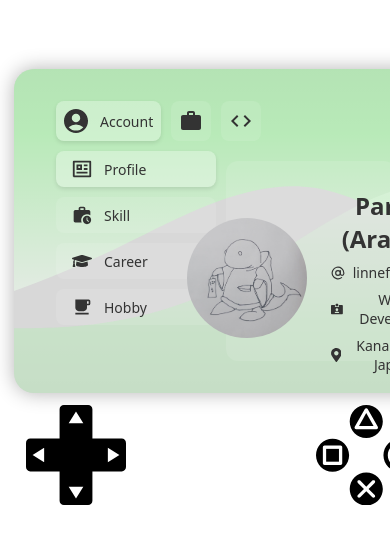
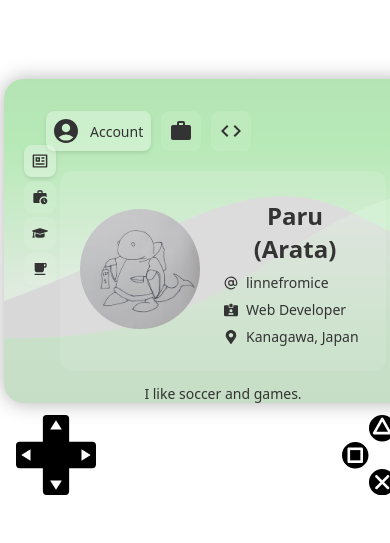
Before and after one commit to linnefromice/portfolio_two, a React (Vite) app: page / in a window 390 px wide. Shown: the part 135-678 px from the top of the page. Built offline with nearby package versions, Linux system fonts and the light colour scheme.

Commit message:
make the submenu-btns smaller & fix cross-key,ps-btns

```diff
--- a/src/App.css
+++ b/src/App.css
@@ -141,41 +141,64 @@
 
 @media (max-width: 768px) {
   #root {
-    padding: 1rem;
+    padding: 0.5rem;
   }
 
   .game-console {
     flex-direction: column;
     gap: 12px;
-    padding: 10px;
+    padding: 8px;
   }
 
   .screen-container {
     width: 100%;
-    padding: 20px;
+    padding: 16px;
     min-height: 400px;
+    order: 1;
   }
 
-  .controllers-container {
+  .controller {
+    width: 100px;
+    order: 2;
+  }
+
+  .game-console {
+    display: flex;
+    flex-direction: column;
+  }
+
+  .controller.left,
+  .controller.right {
+    margin: 0;
+  }
+
+  .game-console > .controller.left,
+  .game-console > .controller.right {
+    display: none;
+  }
+
+  .game-console::after {
+    content: "";
     display: flex;
     justify-content: space-between;
-    align-items: center;
     width: 100%;
     max-width: 400px;
     margin: 0 auto;
+    padding: 0 16px;
+    order: 3;
   }
 
-  .controller {
-    width: 120px;
+  .game-console::after {
+    content: "";
+    display: flex;
+    gap: 20px;
   }
 
-  .controller.left img,
-  .controller.right img {
-    transform: none;
-  }
-
-  .controller:hover img {
-    transform: scale(1.1);
+  .game-console::after {
+    content: "";
+    background: url("./assets/button_left.svg") left center / 100px no-repeat,
+      url("./assets/button_right.svg") right center / 100px no-repeat;
+    height: 100px;
   }
 }
 
@@ -185,7 +208,9 @@
     min-height: 300px;
   }
 
-  .controller {
-    width: 100px;
+  .game-console::after {
+    padding: 0 8px;
+    background-size: 80px;
+    height: 80px;
   }
 }
--- a/src/App.tsx
+++ b/src/App.tsx
@@ -6,6 +6,9 @@ import Menus from "./ui/Menus";
 const App = () => {
   return (
     <div className="game-console flex-center">
+      <div className="controller left">
+        <img src={buttonLeft} alt="Left Controller" />
+      </div>
       <div className="screen-container">
         <div className="stream-background">
           <div className="stream-top" />
@@ -15,13 +18,8 @@ const App = () => {
           <Menus />
         </div>
       </div>
-      <div className="controllers-container">
-        <div className="controller left">
-          <img src={buttonLeft} alt="Left Controller" />
-        </div>
-        <div className="controller right">
-          <img src={buttonRight} alt="Right Controller" />
-        </div>
+      <div className="controller right">
+        <img src={buttonRight} alt="Right Controller" />
       </div>
     </div>
   );
--- a/src/ui/Account/Account.css
+++ b/src/ui/Account/Account.css
@@ -85,3 +85,53 @@
     transform: translateY(0);
   }
 }
+
+@media (max-width: 768px) {
+  .submenu-container {
+    left: 8px;
+    top: 60px;
+    padding: 4px;
+  }
+
+  .submenu-item {
+    padding: 8px;
+    min-width: auto;
+    width: 40px;
+    height: 40px;
+    justify-content: center;
+  }
+
+  /* ラベルを非表示 */
+  .submenu-label {
+    display: none;
+  }
+
+  /* アイコンのサイズと位置を調整 */
+  .submenu-icon {
+    margin: 0;
+  }
+
+  /* アニメーションの調整 */
+  .submenu-item:hover {
+    transform: scale(1.1);
+  }
+}
+
+@media (max-width: 480px) {
+  .submenu-container {
+    left: 4px;
+    top: 50px;
+  }
+
+  .submenu-item {
+    width: 32px;
+    height: 32px;
+    padding: 4px;
+  }
+
+  /* アイコンサイズをさらに小さく */
+  .submenu-icon svg {
+    width: 16px;
+    height: 16px;
+  }
+}
--- a/src/ui/Account/Account.tsx
+++ b/src/ui/Account/Account.tsx
@@ -11,19 +11,19 @@ interface SubMenuItem {
 
 const subMenuItems: SubMenuItem[] = [
   {
-    icon: <RiProfileLine size="20" />,
+    icon: <RiProfileLine size="24" className="submenu-icon-svg" />,
     label: "Profile",
   },
   {
-    icon: <MdWorkHistory size="20" />,
+    icon: <MdWorkHistory size="24" className="submenu-icon-svg" />,
     label: "Skill",
   },
   {
-    icon: <FaGraduationCap size="20" />,
+    icon: <FaGraduationCap size="24" className="submenu-icon-svg" />,
     label: "Career",
   },
   {
-    icon: <MdFreeBreakfast size="20" />,
+    icon: <MdFreeBreakfast size="24" className="submenu-icon-svg" />,
     label: "Hobby",
   },
 ];
--- a/src/ui/Side/Side.css
+++ b/src/ui/Side/Side.css
@@ -85,3 +85,70 @@
     transform: translateY(0);
   }
 }
+
+@media (max-width: 768px) {
+  .submenu-container {
+    left: 8px;
+    top: 60px;
+    padding: 4px;
+    gap: 8px;
+  }
+
+  .submenu-item {
+    padding: 8px;
+    min-width: auto;
+    width: 40px;
+    height: 40px;
+    justify-content: center;
+    border-radius: 8px;
+  }
+
+  /* ラベルを非表示 */
+  .submenu-label {
+    display: none;
+  }
+
+  /* アイコンのサイズと位置を調整 */
+  .submenu-icon {
+    margin: 0;
+  }
+
+  .submenu-icon svg {
+    width: 20px;
+    height: 20px;
+  }
+
+  /* アニメーションの調整 */
+  .submenu-item:hover {
+    transform: scale(1.1);
+  }
+
+  /* コンテンツエリアの調整 */
+  .content-display {
+    left: 60px; /* サブメニューの幅に合わせて調整 */
+  }
+}
+
+@media (max-width: 480px) {
+  .submenu-container {
+    left: 4px;
+    top: 50px;
+    gap: 4px;
+  }
+
+  .submenu-item {
+    width: 32px;
+    height: 32px;
+    padding: 4px;
+  }
+
+  .submenu-icon svg {
+    width: 16px;
+    height: 16px;
+  }
+
+  /* さらにコンテンツエリアを調整 */
+  .content-display {
+    left: 44px;
+  }
+}
--- a/src/ui/Side/Side.tsx
+++ b/src/ui/Side/Side.tsx
@@ -10,19 +10,19 @@ interface SubMenuItem {
 
 const subMenuItems: SubMenuItem[] = [
   {
-    icon: <MdWeb size="20" />,
+    icon: <MdWeb size="20" className="submenu-icon-svg" />,
     label: "war_sim_game",
   },
   {
-    icon: <FaTwitter size="20" />,
+    icon: <FaTwitter size="20" className="submenu-icon-svg" />,
     label: "tweet",
   },
   {
-    icon: <MdSmartphone size="20" />,
+    icon: <MdSmartphone size="20" className="submenu-icon-svg" />,
     label: "study_record",
   },
   {
-    icon: <MdSmartphone size="20" />,
+    icon: <MdSmartphone size="20" className="submenu-icon-svg" />,
     label: "ff_quiz",
   },
 ];
```
